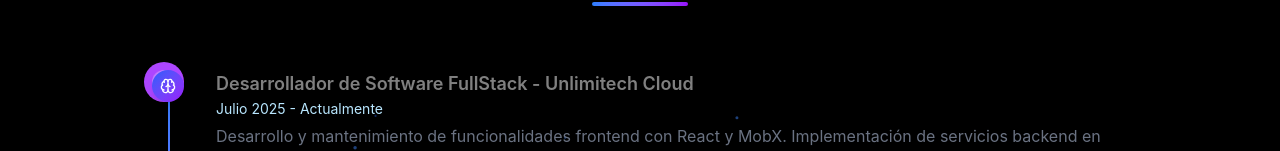
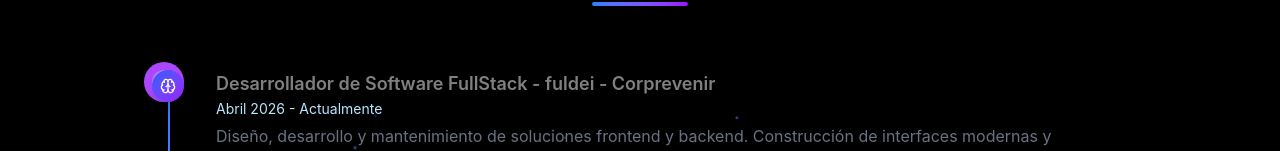
Before and after one commit to StivenColorado/stiven_portfolio, a React (Vite) app: page / in a window 1280 px wide. Shown: the part 646-797 px from the top of the page. Built offline with nearby package versions, Linux system fonts and the light colour scheme.

Commit message:
update experience

```diff
--- a/src/data/experience.ts
+++ b/src/data/experience.ts
@@ -8,7 +8,14 @@ export interface ExperienceItemType {
 
 export const EXPERIENCE: ExperienceItemType[] = [
   {
-    date: "Julio 2025 - Actualmente",
+    date: "Abril 2026 - Actualmente",
+    title: "Desarrollador de Software FullStack - fuldei - Corprevenir",
+    description:
+      "Diseño, desarrollo y mantenimiento de soluciones frontend y backend. Construcción de interfaces modernas y escalables, implementación de servicios en Node.js y PHP, e integración de APIs REST. Gestión de estados complejos en aplicaciones web, modelado y administración de bases de datos (PostgreSQL, MongoDB), y desarrollo de funcionalidades relacionadas con visualización de mapas y planos 3D. Participación en procesos de despliegue e infraestructura. Trabajo colaborativo bajo metodologías ágiles (SCRUM) y control de versiones con Bitbucket para asegurar calidad, trazabilidad y mejora continua.",
+    link: "https://www.corprevenir.com/",
+  },
+  {
+    date: "Julio 2025 - marzo 2026",
     title: "Desarrollador de Software FullStack - Unlimitech Cloud",
     description:
       "Desarrollo y mantenimiento de funcionalidades frontend con React y MobX. Implementación de servicios backend en Node.js, PHP y WordPress (temas, plugins, APIs). Integración de APIs REST, manejo de estados complejos, trabajo con bases de datos (MySQL, PostgreSQL, MongoDB) y apoyo en infraestructura y despliegue. Uso de Git y metodologías ágiles SCRUM para garantizar la calidad del software.",
```
